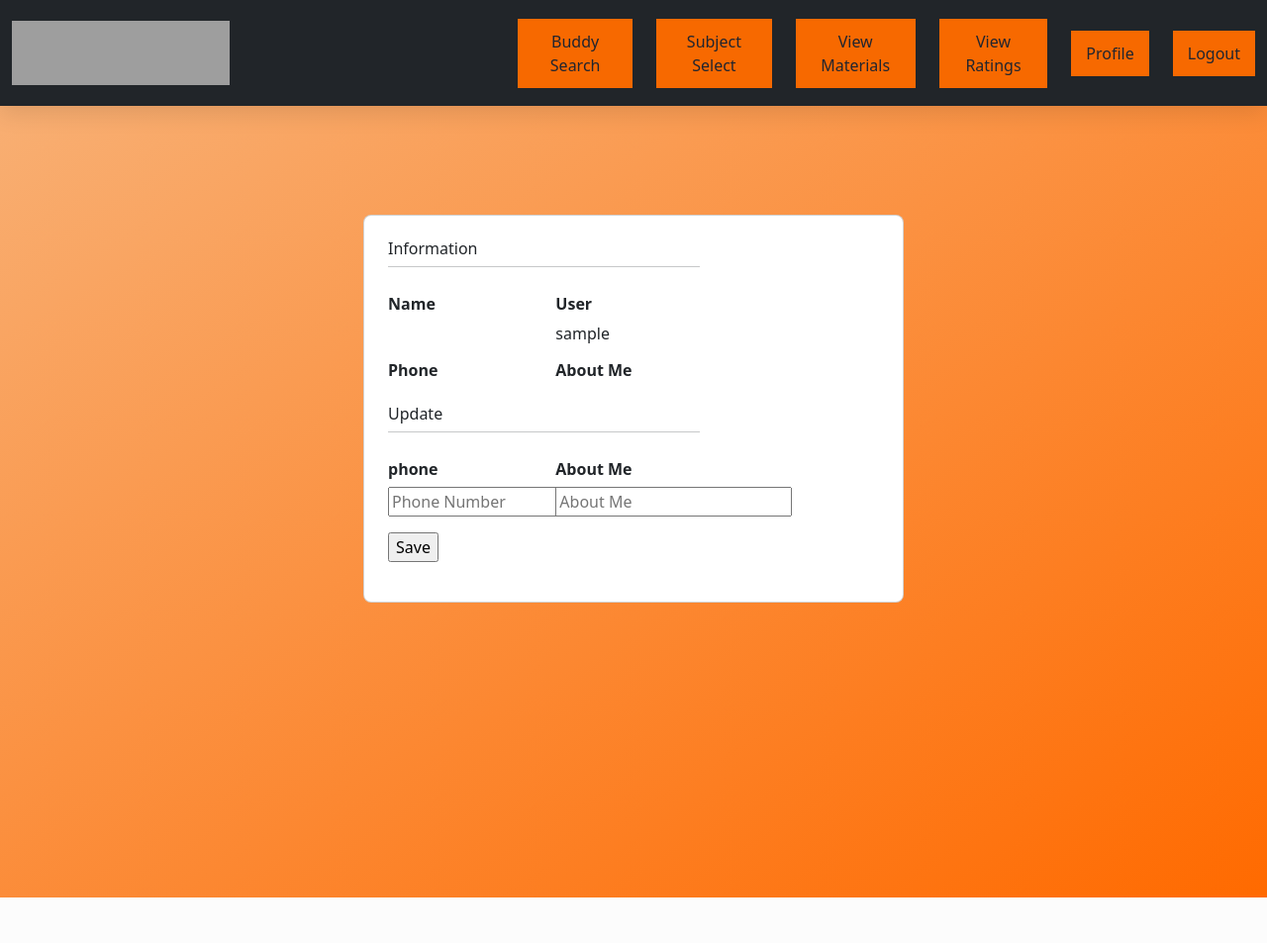
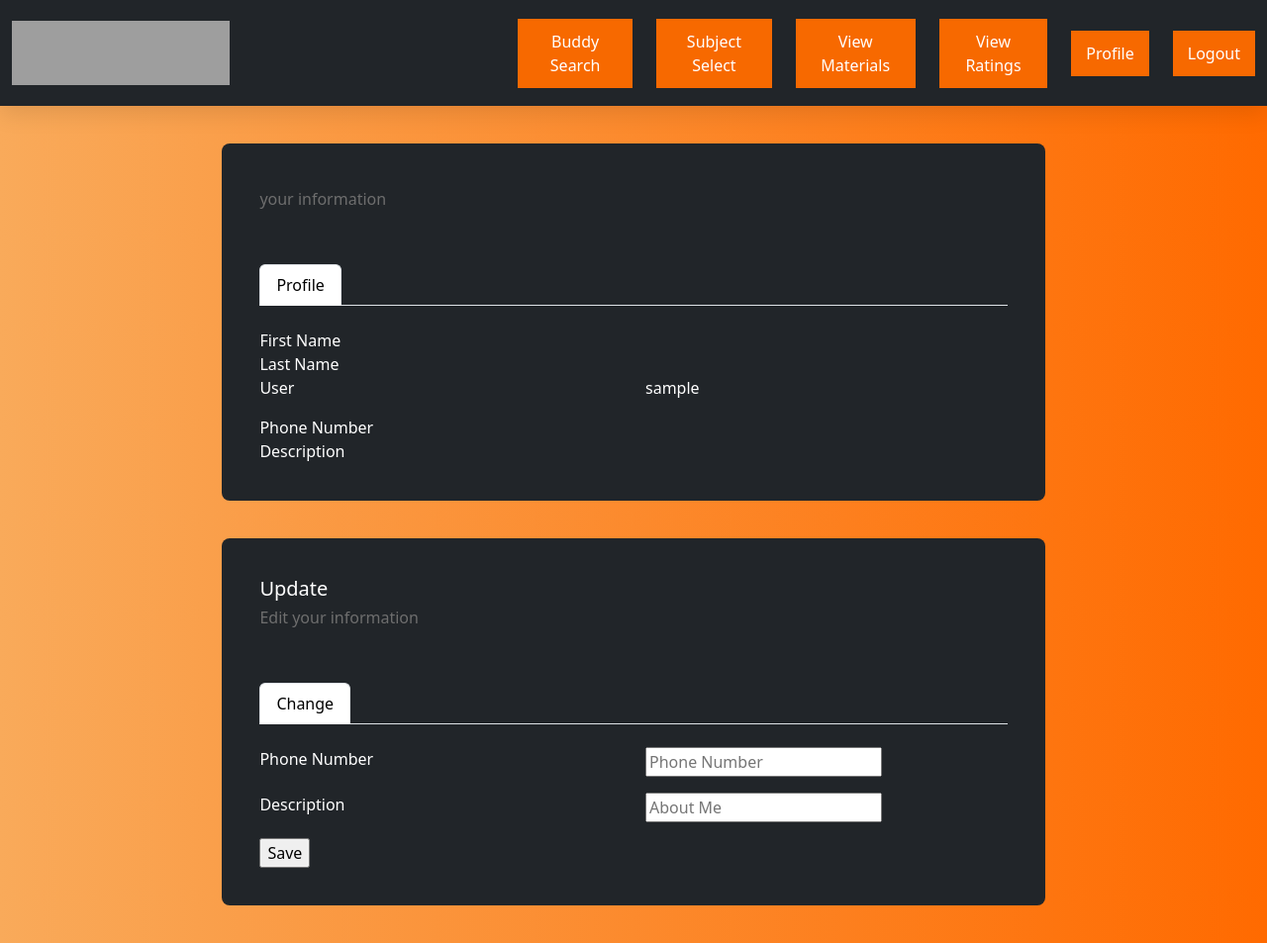
Before and after one commit to CIS-454-Studdy-Buddy/StudyBuddy, a Flask app: page /profile in a window 1280 px wide. Shown: the whole page at 99% size. Before the commit the page ends 907 px from the top, so only its background shows below. Run offline with Flask 3, Linux system fonts and the light colour scheme; the visitor is signed in with stand-in values (Sample User, id 1); data comes from the database, SQL or seed files in the repository; some libraries are stand-ins or nearby versions; grey boxes are pictures that could not be loaded.

Commit message:
new profile design

```diff
--- /dev/null
+++ b/app/static/profile.css
@@ -0,0 +1,98 @@
+@import url('https://fonts.googleapis.com/css2?family=Sora:wght@400;700&display=swap');
+
+.navbar {
+    box-shadow: var(--box-shadow);
+}
+
+.btn {
+    background-color: rgb(247, 105, 0);
+    padding: 14px 18px;
+    border-width: 2px;
+    border-radius: 0;
+    border: 1px solid rgb(247, 105, 0);
+    padding: 10px 14px;
+    transition: border-color 0.3s ease-in-out;
+}
+
+.emp-profile {
+    padding: 3%;
+    margin-top: 3%;
+    margin-bottom: 3%;
+    border-radius: 0.5rem;
+}
+
+.profile-img {
+    text-align: center;
+}
+
+.profile-img img {
+    width: 70%;
+    height: 100%;
+}
+
+.profile-img .file {
+    position: relative;
+    overflow: hidden;
+    margin-top: -20%;
+    width: 70%;
+    border: none;
+    border-radius: 0;
+    font-size: 15px;
+}
+
+.profile-img .file input {
+    position: absolute;
+    opacity: 0;
+    right: 0;
+    top: 0;
+}
+
+
+.profile-edit-btn {
+    border: none;
+    border-radius: 1.5rem;
+    width: 70%;
+    padding: 2%;
+    font-weight: 600;
+    color: #ffffff;
+    cursor: pointer;
+}
+
+.proile-rating {
+    font-size: 12px;
+    color: #ffffff;
+    margin-top: 5%;
+}
+
+.proile-rating span {
+    color: #ffffff;
+    font-size: 15px;
+    font-weight: 600;
+}
+
+.profile-work {
+    padding: 14%;
+    margin-top: -15%;
+}
+
+.profile-work p {
+    font-size: 12px;
+    color: #ffffff;
+    font-weight: 600;
+    margin-top: 10%;
+}
+
+.profile-work a {
+    text-decoration: none;
+    color: #ffffff;
+    font-weight: 600;
+    font-size: 14px;
+}
+
+.profile-work ul {
+    list-style: none;
+}
+
+.profile-tab label {
+    font-weight: 600;
+}
--- a/app/templates/profile.html
+++ b/app/templates/profile.html
@@ -17,15 +17,33 @@
             font-size: 18px;
             font-weight: 700;
         }
+
+        body {
+            background: linear-gradient(to left, rgb(255, 106, 0), rgb(249, 170, 90));
+        }
+
+        .gradient-custom {
+            background: linear-gradient(to right, rgb(255, 106, 0), rgb(249, 170, 90));
+        }
     </style>
-
+    <!--
     <link href="https://cdn.jsdelivr.net/npm/bootstrap@5.3.0-alpha1/dist/css/bootstrap.min.css" rel="stylesheet"
         integrity="sha384-GLhlTQ8iRABdZLl6O3oVMWSktQOp6b7In1Zl3/Jr59b6EGGoI1aFkw7cmDA6j6gD" crossorigin="anonymous">
 
     <link rel="stylesheet" href="static/home.css">
 
     <link href='https://unpkg.com/boxicons@2.1.4/css/boxicons.min.css' rel='stylesheet'>
+-->
+    <link href="https://cdn.jsdelivr.net/npm/bootstrap@5.3.0-alpha1/dist/css/bootstrap.min.css" rel="stylesheet"
+        integrity="sha384-GLhlTQ8iRABdZLl6O3oVMWSktQOp6b7In1Zl3/Jr59b6EGGoI1aFkw7cmDA6j6gD" crossorigin="anonymous">
 
+    <link rel="stylesheet" href="css/bootstrap.css">
+    <script src="js/bootstrap.js"></script>
+    <script src="//cdnjs.cloudflare.com/ajax/libs/jquery/3.2.1/jquery.min.js"></script>
+
+    <link rel="stylesheet" href="{{ url_for('static', filename='style.css') }}">
+
+    <link rel="stylesheet" href="/static/profile.css">
 
 </head>
 
@@ -43,103 +61,140 @@
             </button>
             <div class="collapse navbar-collapse" id="navbarNav" style="padding-left: 20%;">
                 <button class="btn ms-4">
-                    <a href="{{url_for('findstudybuddy.findBuddy')}}">Buddy Search</a>
+                    <a href="{{url_for('findstudybuddy.findBuddy')}}" style="color: white; text-decoration: none;">Buddy Search</a>
                 </button>
                 <button class="btn ms-4">
-                    <a href="{{url_for('subjectselection.subjectSelection')}}">Subject Select</a>
+                    <a href="{{url_for('subjectselection.subjectSelection')}}" style="color: white; text-decoration: none;">Subject Select</a>
                 </button>
                 <button class="btn ms-4">
-                    <a href="{{url_for('materialsview.materialsView')}}">View Materials</a>
+                    <a href="{{url_for('materialsview.materialsView')}}" style="color: white; text-decoration: none;">View Materials</a>
                 </button>
                 <button class="btn ms-4">
-                    <a href="{{url_for('viewratings.viewRatings')}}">View Ratings</a>
+                    <a href="{{url_for('viewratings.viewRatings')}}" style="color: white; text-decoration: none;">View Ratings</a>
                 </button>
                 <button class="btn ms-4">
-                    <a href="{{url_for('profile.profile')}}">Profile</a>
+                    <a href="{{url_for('profile.profile')}}" style="color: white; text-decoration: none;">Profile</a>
                 </button>
-                <button class="btn ms-4">
-                    <a href="{{url_for('auth.login')}}">Logout</a>
+                <button class="btn ms-4 btn-danger">
+                    <a href="{{url_for('auth.login')}}" style="color: white; text-decoration: none;">Logout</a>
                 </button>
             </div>
         </div>
     </nav>
-        <!--Nav Bar End-->
-<!--
-    <h1>Profile</h1>
 
+<div class="row">
     <form method="POST" action="">
         {{ form.hidden_tag() }}
-        <h1> {{current_user.first_name}} </h1>
-        <h1> {{current_user.last_name}} </h1>
-        <h1> {{current_user.username}} </h1>
-        <h1> {{current_user.phone_number}} </h1>
-        <h1> {{current_user.about_me}} </h1>
-        {{ form.homeButton }}
-        {{ form.logoutButton }}
-        {{ form.saveButton }}
-        {{ form.phoneNumber }}
-        {{ form.aboutMe }}
-        {{ msg }}
-    </form>
-
-    -->
-
-    <section class="vh-100 gradient-custom">
-    <div class="container">
-        <div class="row d-flex justify-content-center align-items-center h-100">
-            <div class="col col-lg-6 mb-4 mb-lg-0">
-                <div class="card mb-3" style="border-radius: .5rem;">
-                    <form method="POST" action="">
-                        {{ form.hidden_tag() }}
-                        <div class="row g-0">
-                            <div class="col-md-8">
-                                <div class="card-body p-4">
-                                    <h6>Information</h6>
-                                    <hr class="mt-0 mb-4">
-                                    <div class="row pt-1">
-                                        <div class="col-6 mb-3">
-                                            <h6> <strong> Name </strong></h6>
-                                            {{current_user.first_name}}
-                                            {{current_user.last_name}}
+        <div class="col-sm-6 container emp-profile bg-dark" style="width: 65%;">
+            <div class="bg-dark">
+                <div class="profile-head">
+                    <h5 style="color: white;">
+                        {{current_user.first_name}} {{current_user.last_name}}
+                    </h5>
+                    <h6 style="color: rgb(110, 110, 110);">
+                        your information
+                    </h6>
+                    <br>
+                    <br>
+                    <ul class="nav nav-tabs" id="myTab" role="tablist">
+                        <li class="nav-item">
+                            <a class="nav-link active" id="home-tab" data-toggle="tab" href="#home" role="tab" aria-controls="home"
+                                aria-selected="true">Profile</a>
+                        </li>
+                    </ul>
                 </div>
-                                        <div class="col-6 mb-3">
-                                            <h6> <strong> User </strong></h6>
-                                            {{current_user.username}}
+                <div class="tab-pane fade show active bg-dark" id="home" role="tabpanel" aria-labelledby="home-tab">
+                    <div class="row bg-dark" style="padding-top: 3%;">
+                        <div class="col-sm-6">
+                            <label style="color: white;">First Name</label>
                         </div>
-                                        <div class="col-6 mb-3">
-                                            <h6> <strong> Phone </strong></h6>
-                                            {{current_user.phone_number}}
-                                        </div>
-                                        <div class="col-6 mb-3">
-                                            <h6><strong>About Me</strong></h6>
-                                            {{current_user.about_me}}
+                        <div class="col-sm-6">
+                            <p style="color: white;">{{current_user.first_name}}</p>
                         </div>
                     </div>
-                                <h6>Update</h6>
-                                <hr class="mt-0 mb-4">
-                                <div class="row pt-1">
-                                    <div class="col-6 mb-3">
-                                        <h6> <strong> phone </strong></h6>
-                                        {{ form.phoneNumber }}
+                    <div class="row">
+                        <div class="col-sm-6">
+                            <label style="color: white;">Last Name</label>
                         </div>
-                                    <div class="col-6 mb-3">
-                                        <h6> <strong> About Me </strong></h6>
-                                        {{ form.aboutMe }}
+                        <div class="col-sm-6">
+                            <p style="color: white;">{{current_user.last_name}}</p>
                         </div>
-                                    <div class="col-6 mb-3">
-                                        {{ form.saveButton }}
+                    </div>
+                    <div class="row">
+                        <div class="col-sm-6">
+                            <label style="color: white;">User</label>
+                        </div>
+                        <div class="col-sm-6">
+                            <p style="color: white;">{{current_user.username}}</p>
+                        </div>
+                    </div>
+                    <div class="row">
+                        <div class="col-sm-6">
+                            <label style="color: white;">Phone Number</label>
+                        </div>
+                        <div class="col-sm-6">
+                            <p style="color: white;">{{current_user.phone_number}}</p>
+                        </div>
+                    </div>
+                    <div class="row">
+                        <div class="col-sm-6">
+                            <label style="color: white;">Description</label>
+                        </div>
+                        <div class="col-sm-6">
+                            <p style="color: white;">{{current_user.about_me}}</p>
                         </div>
                     </div>
                 </div>
             </div>
         </div>
-                    {{ msg }}
-                    </form>
+        <div class="col-sm-6 container emp-profile bg-dark" style="width: 65%;">
+            <div class="bg-dark">
+                <div class="profile-head">
+                    <h5 style="color: white;">
+                        Update
+                    </h5>
+                    <h6 style="color: rgb(110, 110, 110);">
+                        Edit your information
+                    </h6>
+                    <br>
+                    <br>
+                    <ul class="nav nav-tabs" id="myTab" role="tablist">
+                        <li class="nav-item">
+                            <a class="nav-link active" id="home-tab" data-toggle="tab" href="#home" role="tab"
+                                aria-controls="home" aria-selected="true">Change</a>
+                        </li>
+                    </ul>
+                </div>
+            </div>
+            <div class="tab-pane fade show active bg-dark" id="home" role="tabpanel" aria-labelledby="home-tab">
+                <div class="row bg-dark" style="padding-top: 3%;">
+                    <div class="col-sm-6">
+                        <label style="color: white;">Phone Number</label>
+                    </div>
+                    <div class="col-sm-6">
+                        <p style="color: white;">{{ form.phoneNumber }}</p>
+                    </div>
+                </div>
+                <div class="row">
+                    <div class="col-sm-6">
+                        <label style="color: white;">Description</label>
+                    </div>
+                    <div class="col-sm-6">
+                        <p style="color: white;">{{ form.aboutMe }}</p>
+                    </div>
+                </div>
+                <div class="row">
+                    <div class="col-sm-6">
+                        <label style="color: white;">{{ form.saveButton }}</label>
+                    </div>
+                    <div class="col-sm-6">
+                        <p style="color: white;">{{ msg }}</p>
                     </div>
                 </div>
             </div>
         </div>
-</section>
+    </form>
+</div>
 
 
 </body>
```
Lines whose indentation alone changed are shown as unchanged.
